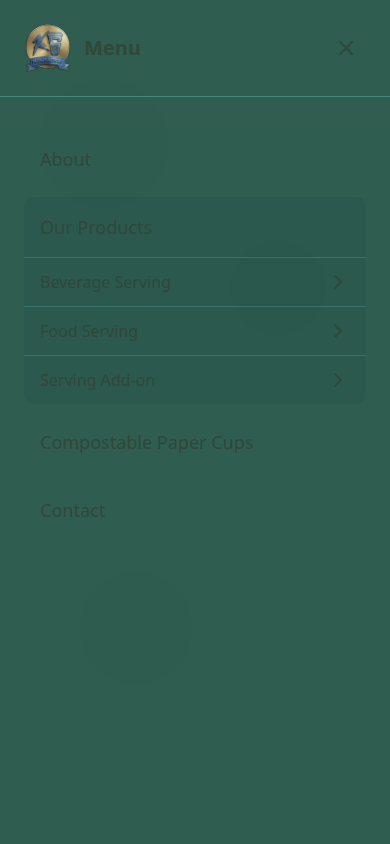
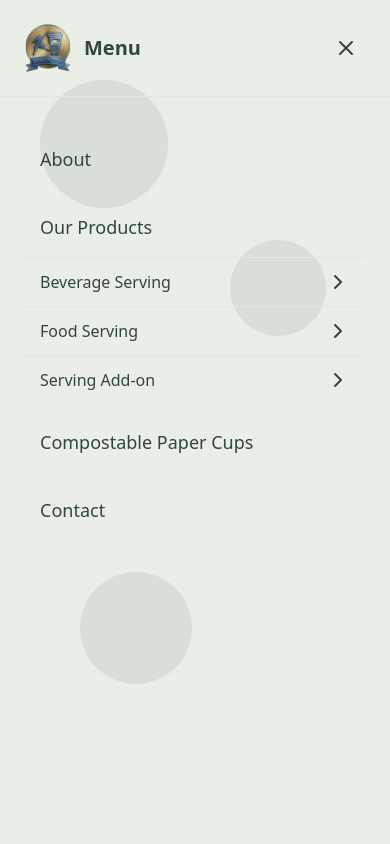
Before and after one commit to Nityom/ks-landing-page, a Next.js app: page / in a window 390 px wide. Both pictures are taken after a click on the button "Toggle mobile menu". Shown: the top 844 px of the page. Built offline with nearby package versions, Linux system fonts and the light colour scheme.

Commit message:
style: update hero layout, refine GSAP scroll animations, and refresh mobile menu design

```diff
--- a/app/page.tsx
+++ b/app/page.tsx
@@ -96,11 +96,11 @@ export default function Home() {
       // On mobile: animate cup into the "Sip sustainably!" section, then fade out
       gsap.to(cupRef.current, {
         scrollTrigger: { trigger: "#section2", start: "top bottom", end: "center center", scrub: true },
-        y: "55vh", rotate: 75, ease: "power1.inOut", immediateRender: false
+        y: "40vh", rotate: 75, ease: "power1.inOut", immediateRender: false
       });
       gsap.to(cupRef.current, {
         scrollTrigger: { trigger: "#section2", start: "center center", end: "bottom bottom", scrub: true },
-        opacity: 0, y: "70vh", ease: "power1.inOut", immediateRender: false
+        opacity: 0, y: "55vh", ease: "power1.inOut", immediateRender: false
       });
     });
 
@@ -180,10 +180,10 @@ export default function Home() {
               <div style={{ backgroundColor: '#E9EFE6' }} className="absolute inset-0 z-0 transition-bg">
                 <div style={{ backgroundColor: '#E9EFE6', animation: 'circleRevealAnim 1s cubic-bezier(.66,.34,.29,1.2) forwards', clipPath: 'circle(0% at 63% 55%)', zIndex: 1 }} className="absolute inset-0"></div>
               </div>
-              <main className="h-[calc(100vh-64px)] flex md:flex-row flex-col-reverse w-full relative pt-16">
-                <section className="flex flex-col justify-center pl-[5vw] pr-[2vw] w-full md:w-[48%] border-r border-[#31473A]/10 z-10 relative">
-                  <h1 key={`title-${activeCup}`} className="carousel-text-animate font-montserrat text-[3vw] leading-[1.1] text-[#31473A] mb-4">{currentCup.name}</h1>
-                  <p key={`desc-${activeCup}`} className="carousel-text-animate text-[#31473A] mb-8 max-w-[90%]">
+              <main className="min-h-[calc(100vh-64px)] md:h-[calc(100vh-64px)] flex md:flex-row flex-col-reverse w-full relative pt-16 pb-12 md:pb-0">
+                <section className="flex flex-col justify-center px-6 sm:px-8 py-8 md:py-0 w-full md:w-[48%] md:border-r border-[#31473A]/10 z-10 relative">
+                  <h1 key={`title-${activeCup}`} className="carousel-text-animate font-montserrat text-3xl sm:text-4xl md:text-[3.2vw] lg:text-[3vw] font-bold text-left text-[#31473A] mb-4">{currentCup.name}</h1>
+                  <p key={`desc-${activeCup}`} className="carousel-text-animate text-[#31473A] mb-8 text-sm sm:text-base max-w-[90%] md:max-w-none">
                     {currentCup.desc}
                   </p>
                   <Link href="/about">
@@ -194,7 +194,7 @@ export default function Home() {
                   <div className="flex flex-row items-center h-full w-full relative gap-10">
                     <div className="flex flex-col items-center justify-center w-2/3 h-full relative">
                       <Image key={`img1-${activeCup}`} src={currentCup.img} alt={currentCup.name} width={500} height={500} className="carousel-main-img-animate object-contain h-[55vh] mt-6" />
-                      <figcaption className="font-montserrat text-[#31473A] font-bold text-base text-center mt-3">{currentCup.name}</figcaption>
+                      <figcaption className="font-montserrat text-[#31473A] font-bold text-base text-center mt-3 hidden md:block">{currentCup.name}</figcaption>
                     </div>
                     <div className="w-1/3 h-full flex items-center justify-center relative overflow-visible">
                       <Image key={`img2-${activeCup}`} src={nextCup.img} alt={nextCup.name} width={300} height={300} className="carousel-next-img-animate object-contain h-[41vh] opacity-80 translate-x-[-30%] scale-90" />
@@ -242,7 +242,7 @@ export default function Home() {
                 src="/assets/img-5.png"
                 alt=""
                 id="headphone"
-                className="absolute left-1/2 -translate-x-1/2 top-[2.2%] w-[60vw] sm:w-[50vw] lg:w-[40vw] max-w-[560px] z-10 drop-shadow-[8px_35px_6px_rgba(0,0,0,0.13)]"
+                className="absolute left-1/2 -translate-x-1/2 top-[10%] w-[60vw] sm:w-[50vw] lg:w-[40vw] max-w-[560px] z-10 drop-shadow-[8px_35px_6px_rgba(0,0,0,0.13)]"
                 style={{ willChange: 'transform' }}
               />
 
--- a/components/Header.tsx
+++ b/components/Header.tsx
@@ -37,15 +37,15 @@ export default function Header() {
 
       {/* Mobile Drawer */}
       <div className={`fixed inset-0 z-50 md:hidden transform transition-all duration-500 ease-in-out overflow-hidden ${isMenuOpen ? 'translate-x-0 opacity-100' : 'translate-x-full opacity-0 pointer-events-none'}`}>
-        <div className="absolute inset-0 bg-gradient-to-b from-[#2F5D50] to-[#2F5D50] overflow-hidden">
-          <div className="absolute inset-0 opacity-5">
+        <div className="absolute inset-0 bg-[#E9EFE6] overflow-hidden">
+          <div className="absolute inset-0 opacity-10">
             <div className="absolute top-20 left-10 w-32 h-32 bg-[#31473A] rounded-full animate-pulse"></div>
             <div className="absolute top-60 right-16 w-24 h-24 bg-[#31473A] rounded-full animate-pulse animation-delay-1000"></div>
             <div className="absolute bottom-40 left-20 w-28 h-28 bg-[#31473A] rounded-full animate-pulse animation-delay-2000"></div>
           </div>
         </div>
         <div className="relative h-full flex flex-col">
-          <div className="flex items-center justify-between p-6 border-b border-[#2F5D50]/50">
+          <div className="flex items-center justify-between p-6 border-b border-[#31473A]/10">
             <div className="flex items-center space-x-3">
               <Image src="/assets/logo.svg" alt="Logo" width={48} height={48} className="w-12 h-12" />
               <span className="text-[#31473A] font-bold text-xl">Menu</span>
@@ -53,34 +53,34 @@ export default function Header() {
             <button
               onClick={() => setIsMenuOpen(false)}
               aria-label="Close menu"
-              className="p-2 text-[#31473A] hover:text-[#2F5D50] transition-colors rounded-full hover:bg-[#2F5D50]/20"
+              className="p-2 text-[#31473A] hover:text-[#31473A]/80 transition-colors rounded-full hover:bg-[#31473A]/10"
             >
               <X className="w-6 h-6" />
             </button>
           </div>
           <div className="flex-1 overflow-y-auto px-6 py-8">
             <nav className="space-y-2">
-              <Link onClick={() => setIsMenuOpen(false)} href="/about" className="block text-[#31473A] text-lg font-medium py-4 px-4 rounded-lg hover:bg-[#2F5D50]/20 hover:text-[#2F5D50] transition-all duration-300 transform hover:translate-x-2">About</Link>
-              <div className="bg-[#31473A]/10 rounded-lg overflow-hidden">
-                <div className="text-[#31473A] text-lg font-medium py-4 px-4 border-b border-[#2F5D50]/30">Our Products</div>
+              <Link onClick={() => setIsMenuOpen(false)} href="/about" className="block text-[#31473A] text-lg font-medium py-4 px-4 rounded-lg hover:bg-[#31473A]/10 hover:text-[#31473A]/80 transition-all duration-300 transform hover:translate-x-2">About</Link>
+              <div className="bg-[#31473A]/5 rounded-lg overflow-hidden">
+                <div className="text-[#31473A] text-lg font-medium py-4 px-4 border-b border-[#31473A]/10">Our Products</div>
                 <div className="px-4">
-                  <button className="flex items-center justify-between w-full text-left text-[#31473A] font-medium py-3 hover:text-[#2F5D50] transition-colors">
+                  <button className="flex items-center justify-between w-full text-left text-[#31473A] font-medium py-3 hover:text-[#31473A]/80 transition-colors">
                     Beverage Serving <ChevronRight className="w-[18px] h-[18px] transition-transform duration-300" />
                   </button>
                 </div>
-                <div className="px-4 border-t border-[#2F5D50]/30">
-                  <button className="flex items-center justify-between w-full text-left text-[#31473A] font-medium py-3 hover:text-[#2F5D50] transition-colors">
+                <div className="px-4 border-t border-[#31473A]/10">
+                  <button className="flex items-center justify-between w-full text-left text-[#31473A] font-medium py-3 hover:text-[#31473A]/80 transition-colors">
                     Food Serving <ChevronRight className="w-[18px] h-[18px] transition-transform duration-300" />
                   </button>
                 </div>
-                <div className="px-4 border-t border-[#2F5D50]/30">
-                  <button className="flex items-center justify-between w-full text-left text-[#31473A] font-medium py-3 hover:text-[#2F5D50] transition-colors">
+                <div className="px-4 border-t border-[#31473A]/10">
+                  <button className="flex items-center justify-between w-full text-left text-[#31473A] font-medium py-3 hover:text-[#31473A]/80 transition-colors">
                     Serving Add-on <ChevronRight className="w-[18px] h-[18px] transition-transform duration-300" />
                   </button>
                 </div>
               </div>
-              <Link onClick={() => setIsMenuOpen(false)} href="/compostable" className="block text-[#31473A] text-lg font-medium py-4 px-4 rounded-lg hover:bg-[#2F5D50]/20 hover:text-[#2F5D50] transition-all duration-300 transform hover:translate-x-2">Compostable Paper Cups</Link>
-              <Link onClick={() => setIsMenuOpen(false)} href="/contact" className="block text-[#31473A] text-lg font-medium py-4 px-4 rounded-lg hover:bg-[#2F5D50]/20 hover:text-[#2F5D50] transition-all duration-300 transform hover:translate-x-2">Contact</Link>
+              <Link onClick={() => setIsMenuOpen(false)} href="/compostable" className="block text-[#31473A] text-lg font-medium py-4 px-4 rounded-lg hover:bg-[#31473A]/10 hover:text-[#31473A]/80 transition-all duration-300 transform hover:translate-x-2">Compostable Paper Cups</Link>
+              <Link onClick={() => setIsMenuOpen(false)} href="/contact" className="block text-[#31473A] text-lg font-medium py-4 px-4 rounded-lg hover:bg-[#31473A]/10 hover:text-[#31473A]/80 transition-all duration-300 transform hover:translate-x-2">Contact</Link>
             </nav>
           </div>
         </div>
```
